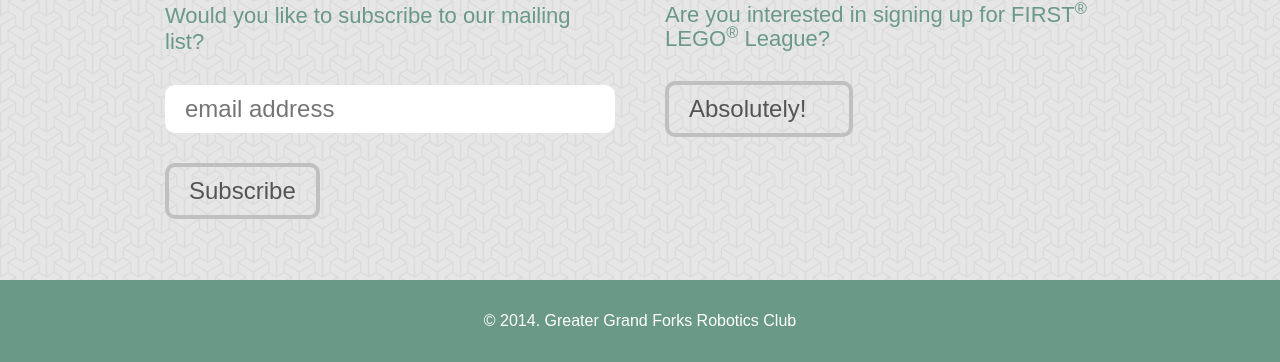
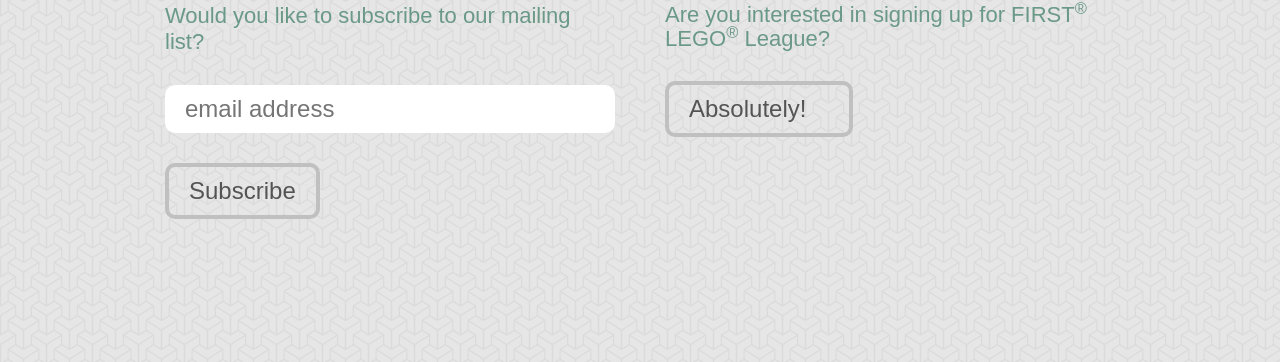
Before and after one commit to TeamSkosh/ggfrc, a Flask app: page / in a window 1280 px wide. Shown: the part 438-800 px from the top of the page. Run offline with Flask 2, Linux system fonts and the light colour scheme; some libraries are stand-ins or nearby versions.

Commit message:
fixing the footer

```diff
--- a/ggfrc/static/css/main.css
+++ b/ggfrc/static/css/main.css
@@ -22,9 +22,6 @@
     margin-top: 2rem;
     padding: 1rem;
     width: 100%;
-    position: absolute;
-    bottom: 0;
-
 }
 
 #footer p {
--- a/ggfrc/templates/base.html
+++ b/ggfrc/templates/base.html
@@ -22,9 +22,6 @@
     {% block content %}
 
     {% endblock %}
-    <div id="footer" class="group">
-        <p>&copy; 2014. Greater Grand Forks Robotics Club</p>
-    </div>
     <script src="//ajax.googleapis.com/ajax/libs/jquery/1.11.1/jquery.min.js"></script>
     <script src="{{ url_for('static', filename='js/main.js') }}"></script>
     <script src="{{ url_for('static', filename='js/fittext.js') }}"></script>
```
Also changed, not shown: 1 other file.
